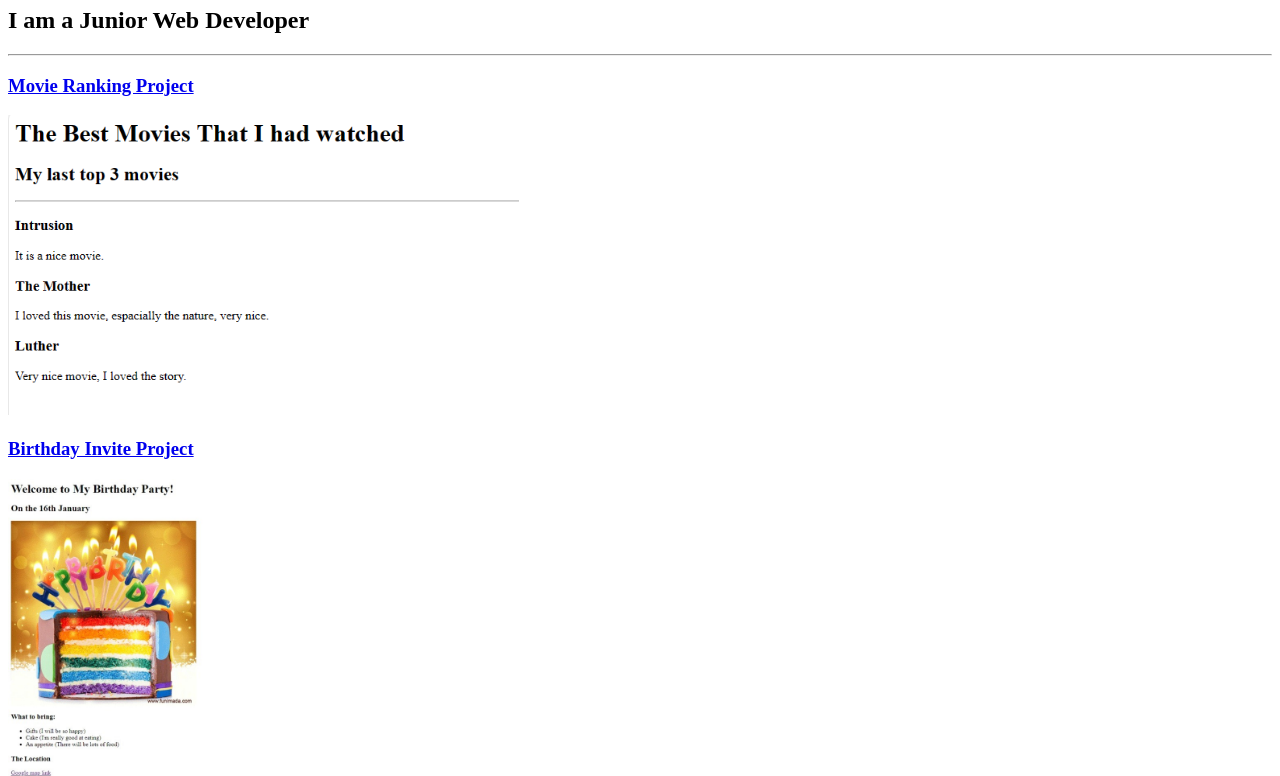
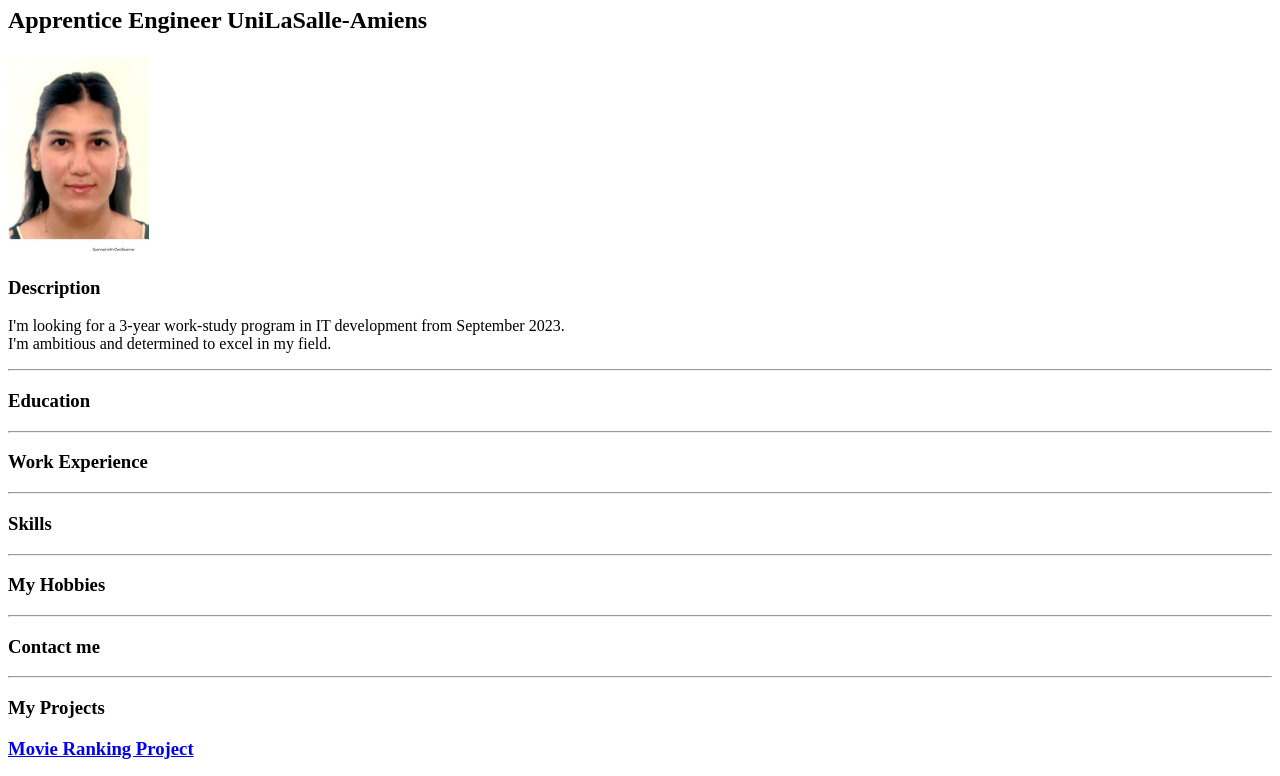
Before and after one commit to ikram-saa/portfolio, a plain HTML site: page index.html in a window 1280 px wide. Shown: the part 73-849 px from the top of the page. Drawn offline with Linux system fonts and the light colour scheme.

Commit message:
Add files via upload

```diff
--- a/index.html
+++ b/index.html
@@ -4,12 +4,32 @@
 <head>
     <meta charset="UTF-8">
     <meta name="viewport" content="width=device-width, initial-scale=1.0">
-    <title>My Portfolio</title>
+    <title>My Resume</title>
 </head>
 <body>
-    <h1>Ikrame Saa's Portfolio</h1>
-    <h2>I am a Junior Web Developer </h2>
+    <h1>Ikrame Saa</h1>
+    <h2>Apprentice Engineer UniLaSalle-Amiens</h2>
+    <img src="./assets/images/MyImage.jpg" height="200" alt="My image" />
+    <h3>Description</h3>
+    <p>I'm looking for a 3-year work-study program in IT development from September 2023. <br />
+        I'm ambitious and determined to excel in my field.</p>
     <hr />
+    <h3>Education</h3>
+
+    <hr />
+    <h3>Work Experience</h3>
+
+    <hr />
+    <h3>Skills</h3>
+
+    <hr />
+    <h3>My Hobbies</h3>
+    <hr />
+
+    <h3>Contact me</h3>
+    <hr />
+
+    <h3>My Projects</h3>
     <a href="./public/movie-ranking.html">
         <h3>Movie Ranking Project</h3>
         <img src="./assets/images/BestMovies.png" height="300" alt="Best Movies Image" />
@@ -19,21 +39,6 @@
         <img src="./assets/images/BirthdayCard.jpeg" height="300" alt="Birthay Card Image" />
     </a>
     <hr />
-    <a href="./public/about.html">About me</a>
-    <a href="./public/contact.html">Contact me</a>
+    <h3>Contact</h3>
 </body>
 </html>
-
-<!-- TODO 2: Add Your previous projects' HTML into the public folder -->
-
-<!-- TODO 3: Take screenshots of your project previews and add the images to the images folder -->
-
-<!-- TODO 4: Add titles/subtitles etc. -->
-
-<!-- TODO 5: Add a link to the project pages -->
-
-<!-- TODO 6: Add images to show the project previews
-HINT for TODO 6: You can use the height attribute set to 200 to make the image smaller:
-https://developer.mozilla.org/en-US/docs/Web/HTML/Element/img#attr-height -->
-
-<!-- TODO 7: Add the Contact Me and About Me page links -->
```
Also changed, not shown: assets/images/MyImage.jpg (added).
